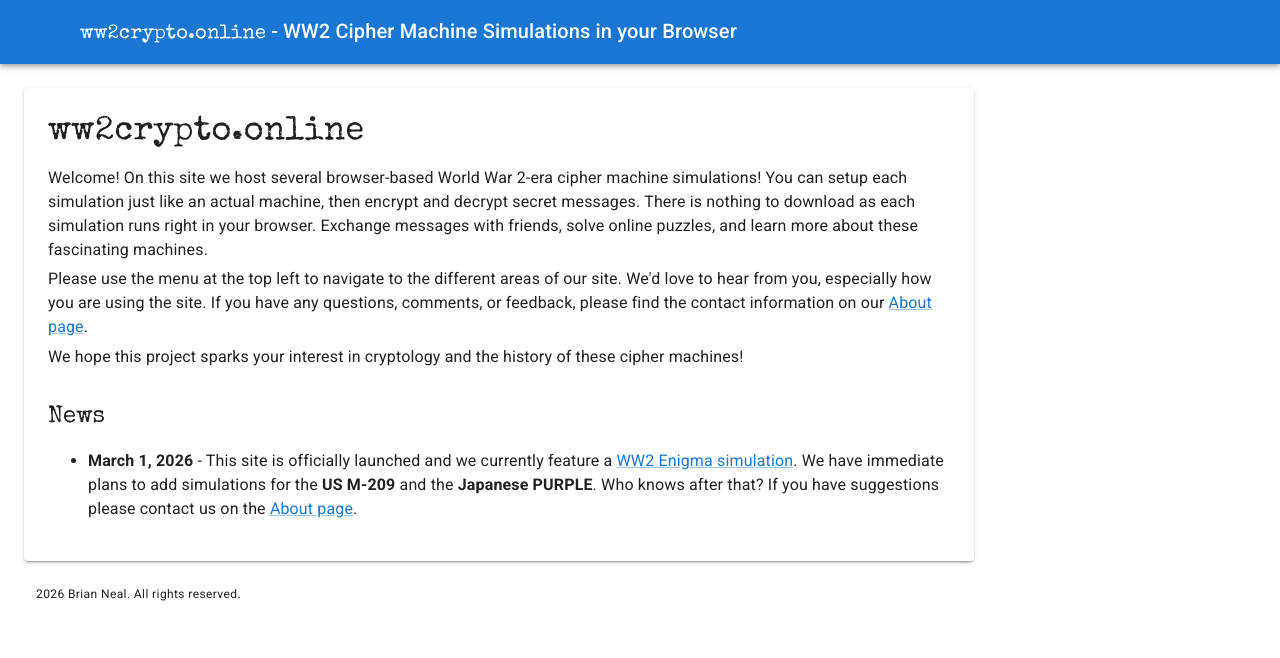
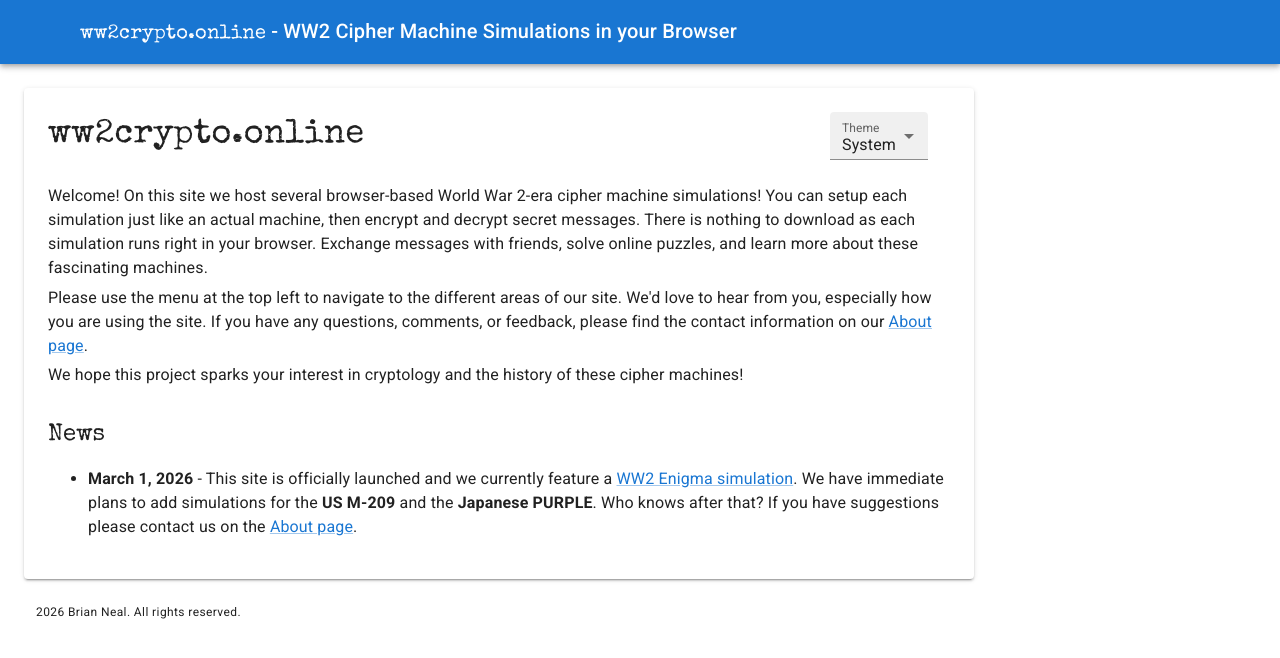
Before and after one commit to gremmie/ww2crypto, a React (Vite) app: page / in a window 1280 px wide. Shown: the top 658 px of the page. Built offline with nearby package versions, Linux system fonts and the light colour scheme; some icons are missing.

Commit message:
Created a theme select.
Can now toggle between system, light, or dark themes.

```diff
--- a/src/features/main/homePage.tsx
+++ b/src/features/main/homePage.tsx
@@ -1,10 +1,17 @@
 import Paper from "@mui/material/Paper";
+import Stack from "@mui/material/Stack";
 import Typography from "@mui/material/Typography";
 import { RouterLink } from "../../routerLinkComponents/routerLink.tsx";
+import { ThemeSelect } from "../../themeSelect.tsx";
 
 export function HomePage() {
   return (
     <Paper elevation={2} sx={{ mt: 3, ml: 3, p: 3, maxWidth: 950 }}>
+      <Stack
+        direction="row"
+        spacing={2}
+        sx={{ justifyContent: "space-between", alignItems: "center", mb: 3 }}
+      >
         <Typography
           variant="h4"
           sx={{ fontFamily: '"Special Elite", cursive', fontWeight: 400 }}
@@ -12,6 +19,8 @@ export function HomePage() {
         >
           ww2crypto.online
         </Typography>
+        <ThemeSelect />
+      </Stack>
       <Typography variant="body1" component="p" gutterBottom>
         Welcome! On this site we host several browser-based World War 2-era
         cipher machine simulations! You can setup each simulation just like an
--- a/src/main.tsx
+++ b/src/main.tsx
@@ -1,4 +1,5 @@
 import CssBaseline from "@mui/material/CssBaseline";
+import { createTheme, ThemeProvider } from "@mui/material/styles";
 import { createRouter, RouterProvider } from "@tanstack/react-router";
 import { StrictMode } from "react";
 import { createRoot } from "react-dom/client";
@@ -24,11 +25,19 @@ declare module "@tanstack/react-router" {
   }
 }
 
+const darkTheme = createTheme({
+  colorSchemes: {
+    dark: true,
+  },
+});
+
 createRoot(document.getElementById("root")!).render(
   <StrictMode>
-    <CssBaseline />
-    <Provider store={store}>
-      <RouterProvider router={router} />
-    </Provider>
+    <ThemeProvider theme={darkTheme} noSsr>
+      <CssBaseline />
+      <Provider store={store}>
+        <RouterProvider router={router} />
+      </Provider>
+    </ThemeProvider>
   </StrictMode>,
 );
--- /dev/null
+++ b/src/themeSelect.tsx
@@ -0,0 +1,37 @@
+import Box from "@mui/material/Box";
+import FormControl from "@mui/material/FormControl";
+import InputLabel from "@mui/material/InputLabel";
+import MenuItem from "@mui/material/MenuItem";
+import Select, { type SelectChangeEvent } from "@mui/material/Select";
+import { useColorScheme } from "@mui/material/styles";
+
+export function ThemeSelect() {
+  const { mode, setMode } = useColorScheme();
+  if (!mode) {
+    return null;
+  }
+  const handleChange = (event: SelectChangeEvent) => {
+    setMode(event.target.value as "system" | "light" | "dark");
+  };
+
+  return (
+    <Box sx={{ minWidth: 120 }}>
+      <FormControl variant="filled">
+        <InputLabel id="theme-select-label">Theme</InputLabel>
+        <Select
+          labelId="theme-select-label"
+          id="theme-select"
+          value={mode}
+          label="Theme"
+          size="small"
+          autoWidth
+          onChange={handleChange}
+        >
+          <MenuItem value="system">System</MenuItem>
+          <MenuItem value="light">Light</MenuItem>
+          <MenuItem value="dark">Dark</MenuItem>
+        </Select>
+      </FormControl>
+    </Box>
+  );
+}
```
Lines whose indentation alone changed are shown as unchanged.
